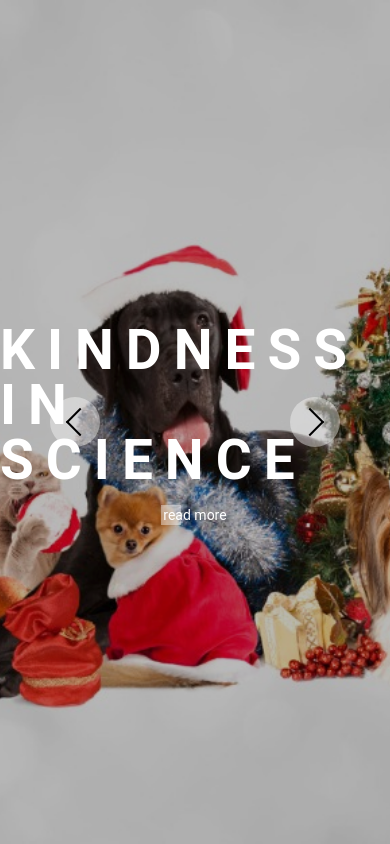
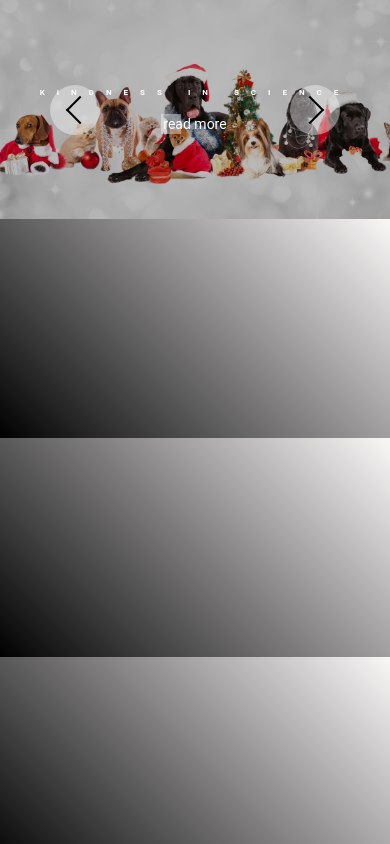
Before and after one commit to D-Sushma/myslider, a React (Create React App) app: page / in a window 390 px wide. Built offline with nearby package versions, Linux system fonts and the light colour scheme.

Commit message:
taking little responsive

```diff
--- a/src/App.js
+++ b/src/App.js
@@ -26,7 +26,7 @@ function App() {
       img: './images/slide-3.jpg',
       // img: 'https://s3-us-west-2.amazonaws.com/s.cdpn.io/142996/prague.jpg',
     },
-    // {
+    //
     //   city: 'Amsterdam',
     //   country: 'Netherlands',
     //   img: 'https://s3-us-west-2.amazonaws.com/s.cdpn.io/142996/amsterdam.jpg',
--- a/src/App.scss
+++ b/src/App.scss
@@ -22,7 +22,9 @@
   .slider {
     overflow: hidden;
     position: relative;
-    height: 100vh;
+    // height: 100vh;
+    aspect-ratio: 16 / 9;
+
     color: #fff;
 
     @mixin sliderReady {
@@ -349,6 +351,17 @@
     }
   }
 
+
+@media screen and (max-width: 480px) {
+  .slider {
+    // max-height: 250px;
+    aspect-ratio: 16 / 9;
+  }
+  .caption1{
+    font-size: 8px;
+  }
+}
+
   .icon-link {
     z-index: 100;
     position: absolute;
--- a/src/components/SliderImage.js
+++ b/src/components/SliderImage.js
@@ -50,12 +50,12 @@ class SliderImage extends React.Component {
             {this.props.slides.map((slide, index) => (
               <div
                 className={classNames('slider__slide', { 's--active': activeSlide === index, 's--prev': prevSlide === index  })}
-                key={slide.caption1}
+                key={index}
                 >
                 <div className="slider__slide-content">
                   {/* <h3 className="slider__slide-subheading">{slide.caption2 || slide.caption1}</h3> */}
-                  <h2 className="slider__slide-heading">
-                    {slide.caption1.split('&nbps;').map(l => <span>{l}</span>)}
+                  <h2 className="slider__slide-heading caption1">
+                    {slide.caption1.split('&nbps;').map((latter, index) => <span key={index}>{latter}</span>)}
                   </h2>
                   <p className="slider__slide-readmore">read more</p>
                 </div>
@@ -65,6 +65,7 @@ class SliderImage extends React.Component {
                       <div className="slider__slide-part-inner" style={{ backgroundImage: `url(${slide.img})` }} />
                     </div>
                   ))}
+
                 </div>
               </div>
             ))}
```
